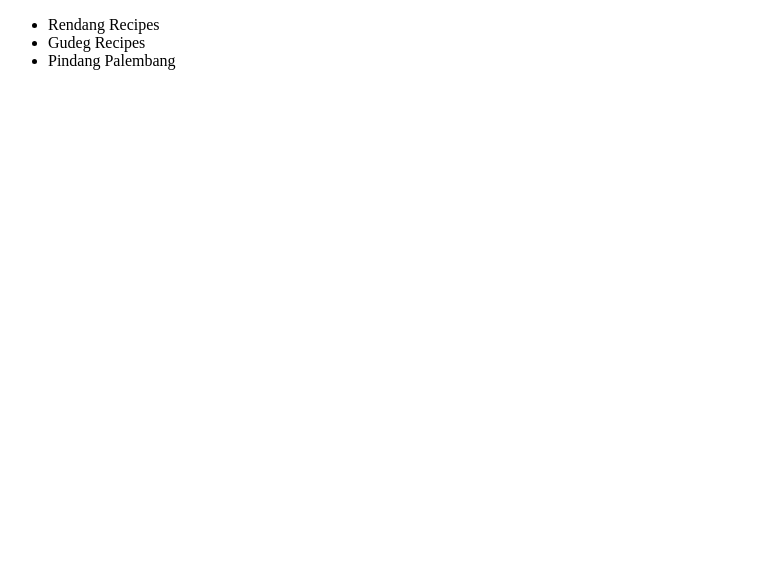
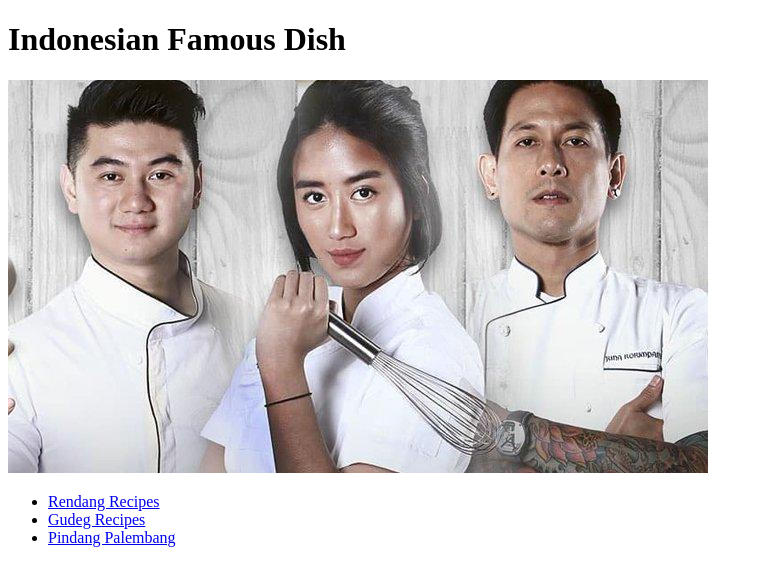
Before and after one commit to lordziaga/odin-recipes, a plain HTML site: page index.html in a window 1280 px wide. Shown: the whole page, without its empty margins (0-763 px from the left). Drawn offline with Linux system fonts and the light colour scheme.

Commit message:
linking 3 recipes and adding master chef img
hopping you enjoy and give me some feedback

```diff
--- a/index.html
+++ b/index.html
@@ -2,11 +2,16 @@
 <html lang="en">
     <title>THE ODIN RECIPES</title>
     <meta charset="UFT-8">
+
         <body>
+        <h1>Indonesian Famous Dish</h1>
+
+        <img src="../odin-recipes/resource/master-chef.jpg" alt="master chef indonesia season 5">
+
         <ul>
-            <li>Rendang Recipes</li>
-            <li>Gudeg Recipes</li>
-            <li>Pindang Palembang</li>
+            <li><a href="../recipes/rendang.html">Rendang Recipes</a></li>
+            <li><a href="../recipes/gudeg.html">Gudeg Recipes</a></li>
+            <li><a href="../recipes/pindang.html">Pindang Palembang</a></li>
         </ul>
         </body>
 
```
Also changed, not shown: recipes/gudeg.html (added), recipes/pindang.html (added), recipes/rendang.html (added), resource/master-chef.jpg (added).
